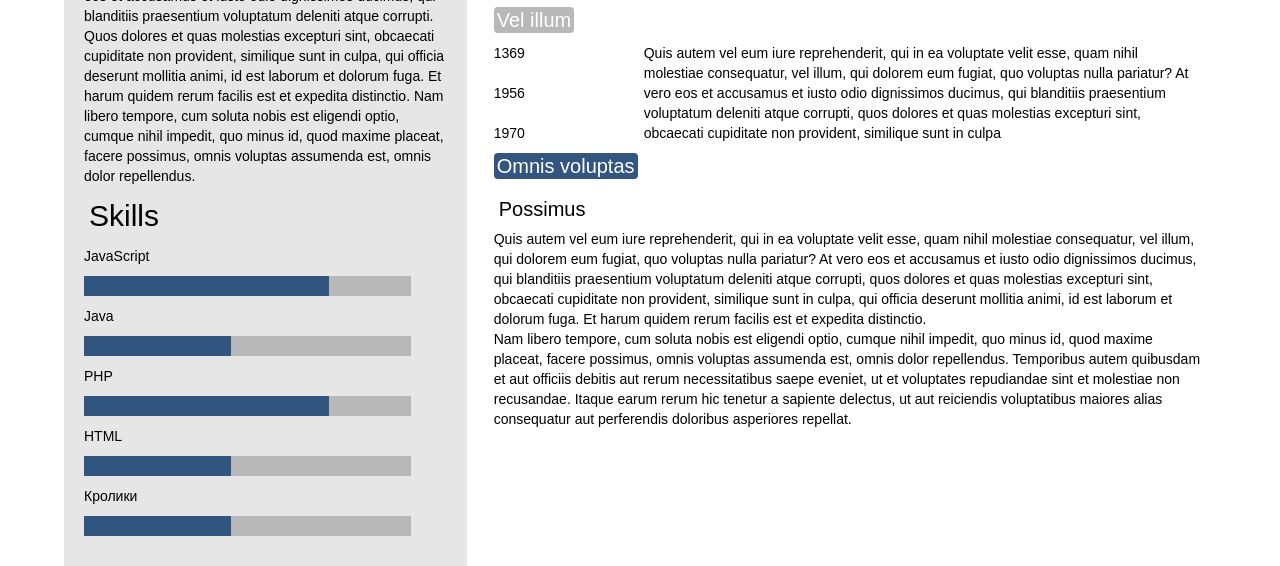
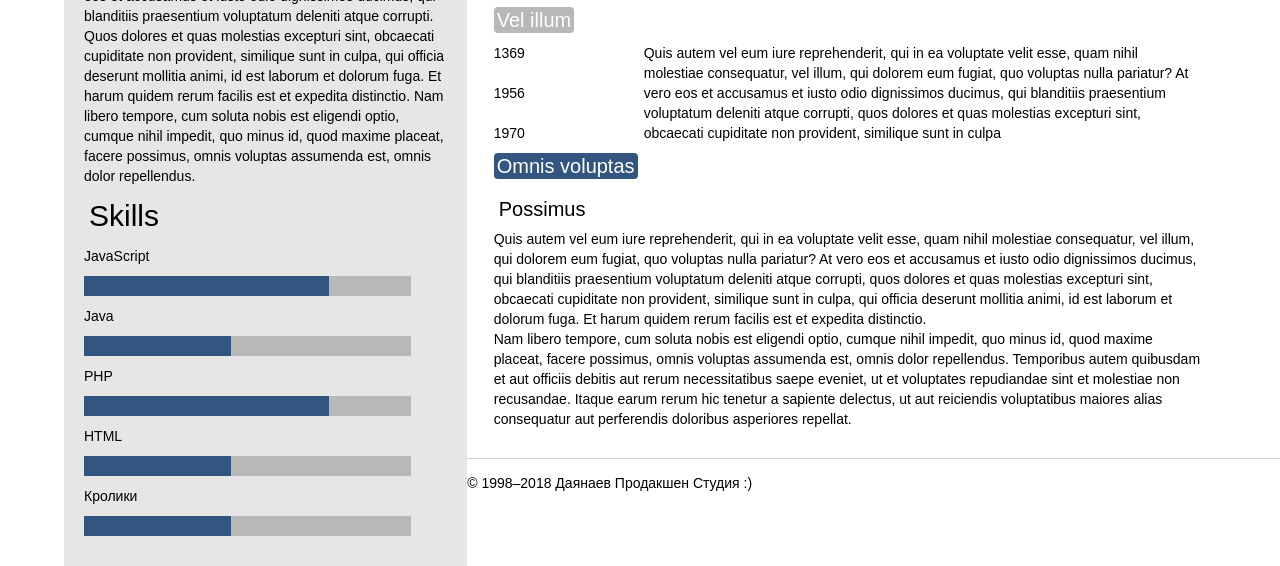
Before and after one commit to DmDayanaev/html-css, a plain HTML site: page index.html in a window 1280 px wide. Shown: the part 582-1148 px from the top of the page. Drawn offline with Linux system fonts and the light colour scheme.

```diff
--- a/index.html
+++ b/index.html
@@ -127,5 +127,13 @@
 	</div>
 
  </main>
+
+ <footer>
+        <hr>
+        <p>
+            <b>&copy; 1998–2018 Даянаев Продакшен Студия :)</b>
+        </p>
+ </footer>
+
 </body>
 </html>
```
